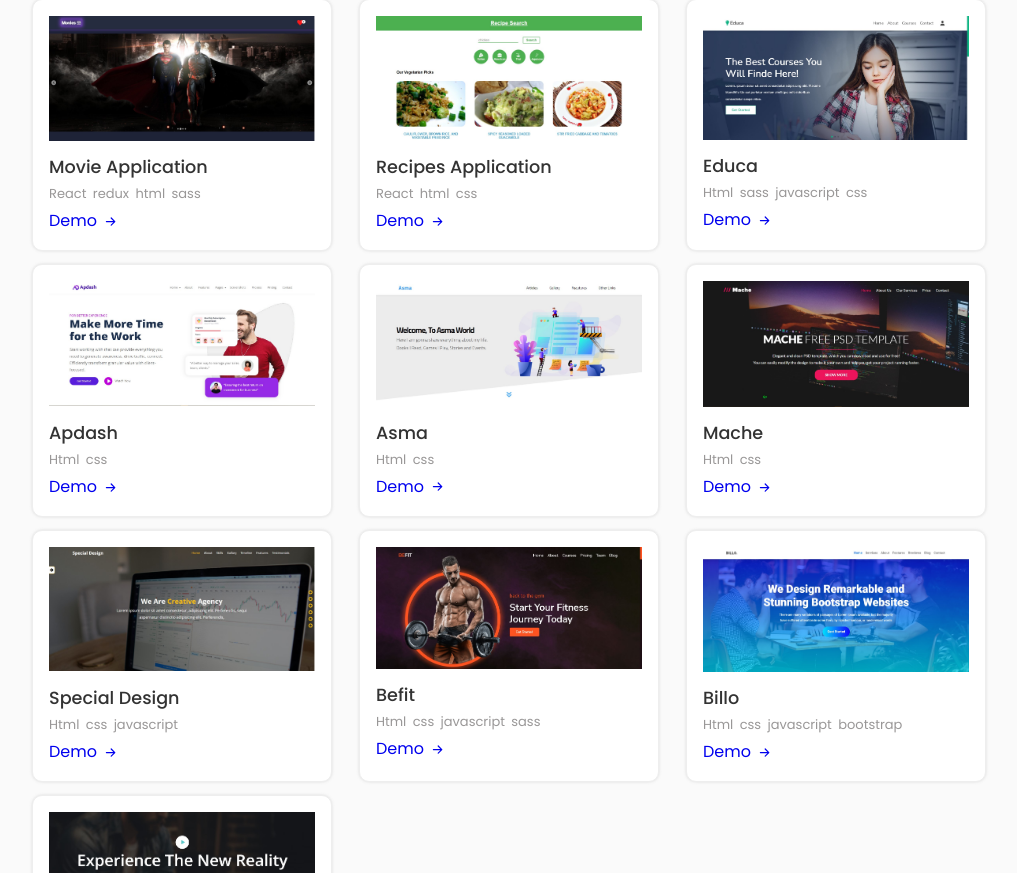
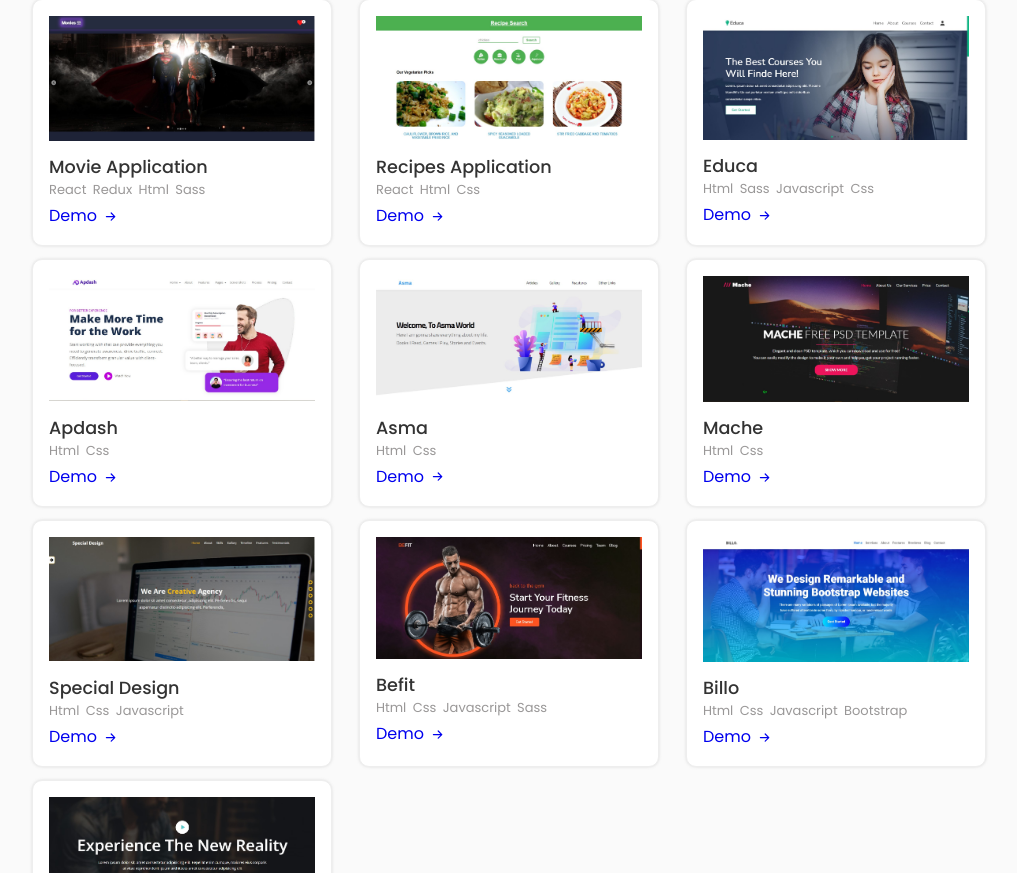
Before and after one commit to Mohammad-Nour-Asma/Portfolio, a React (Create React App) app: page / in a window 1280 px wide. Shown: the part 2187-3060 px from the top of the page, without its empty margins (131-1148 px from the left). Built offline with nearby package versions, Linux system fonts and the light colour scheme.

Commit message:
enable the download Cv button

```diff
--- a/src/components/about/AboutData.js
+++ b/src/components/about/AboutData.js
@@ -24,12 +24,17 @@ const AboutData = () => {
         Frontend developer, I develop web pages, I have 2 years of experience
         and many clients are happy with the projects carried out
       </p>
+      <a
+        href="./cv/Mohammad_Nour Asma_Resume.pdf"
+        download="Mohammad_Nour Asma_Resume"
+      >
         <button className="button">
           Download CV{" "}
           <span className="cv-icon">
             <CgFileDocument />
           </span>
         </button>
+      </a>
     </div>
   );
 };
--- a/src/components/portfolio/portfolio.css
+++ b/src/components/portfolio/portfolio.css
@@ -64,6 +64,11 @@
 
 }
 
+.tools {
+    display: flex;
+    flex-wrap: wrap;
+}
+
 .project:hover .demo-icon {
     animation: right_arrow 0.8s ease-in infinite;
 }
```
Also changed, not shown: 1 other file (tests, documents, lock files or other folders). Lines whose indentation alone changed are shown as unchanged.
